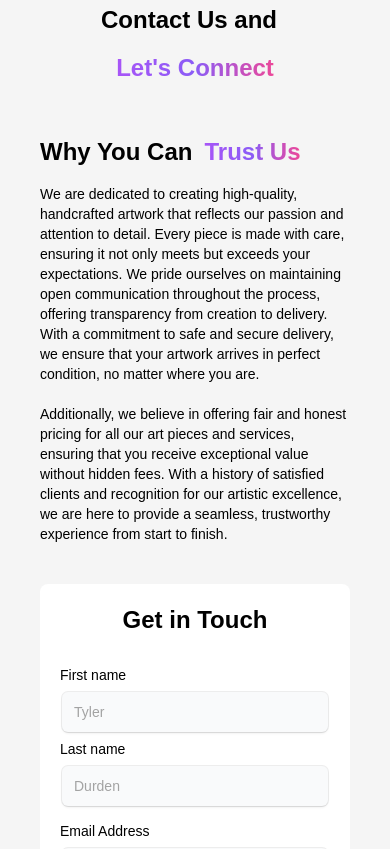
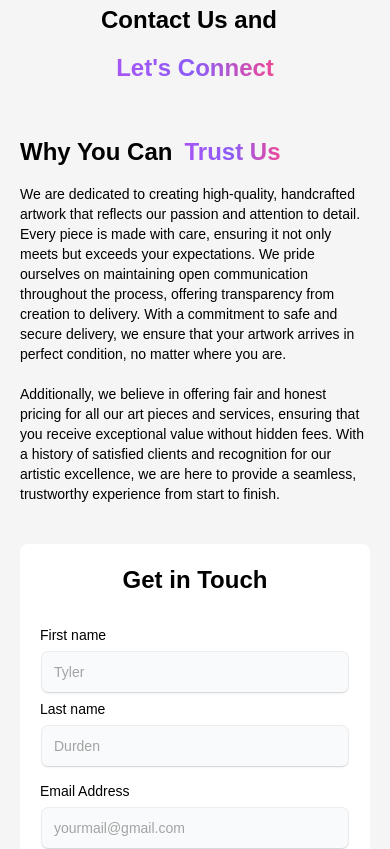
Before and after one commit to ShabanMughal/artistic-palace, a Next.js app: page / in a window 390 px wide. Shown: the part 4920-5769 px from the top of the page. Built offline with nearby package versions, Linux system fonts and the light colour scheme.

Commit message:
Updated code with contact page changes

```diff
--- a/src/components/Contact.tsx
+++ b/src/components/Contact.tsx
@@ -45,7 +45,7 @@ export default function Contact() {
           </div>
         </div>
 
-        <div className="flex justify-between items-center mx-10 gap-10 lg:flex-row flex-col">
+        <div className="flex justify-between items-center mx-5 md:mx-10 gap-10 lg:flex-row flex-col">
           <div className="md:w-[40%] w-[100%]">
             <div className="flex items-center gap-3 text-2xl md:text-4xl font-bold">
               <p>Why You Can </p>
--- a/src/components/Navbar.tsx
+++ b/src/components/Navbar.tsx
@@ -13,7 +13,7 @@ export function Navbar() {
     },
     {
       name: "Modern",
-      link: "/modern-products",
+      link: "/modren-products",
     },
     {
       name: "Others",
```
